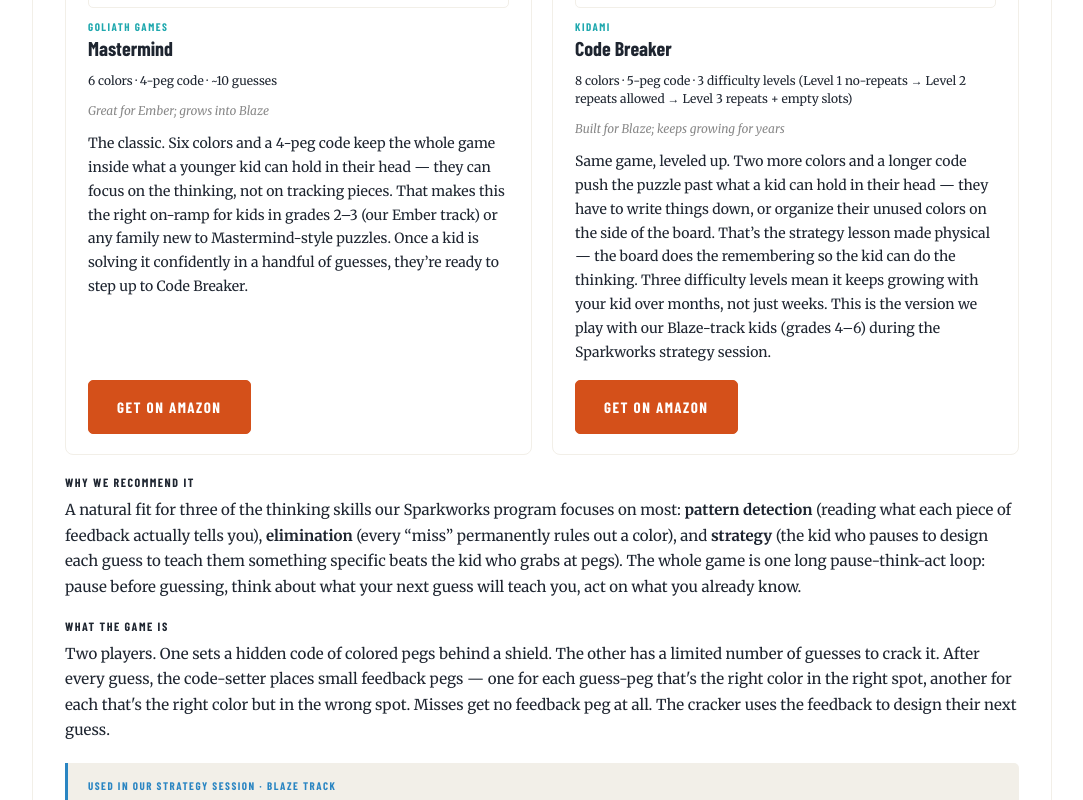
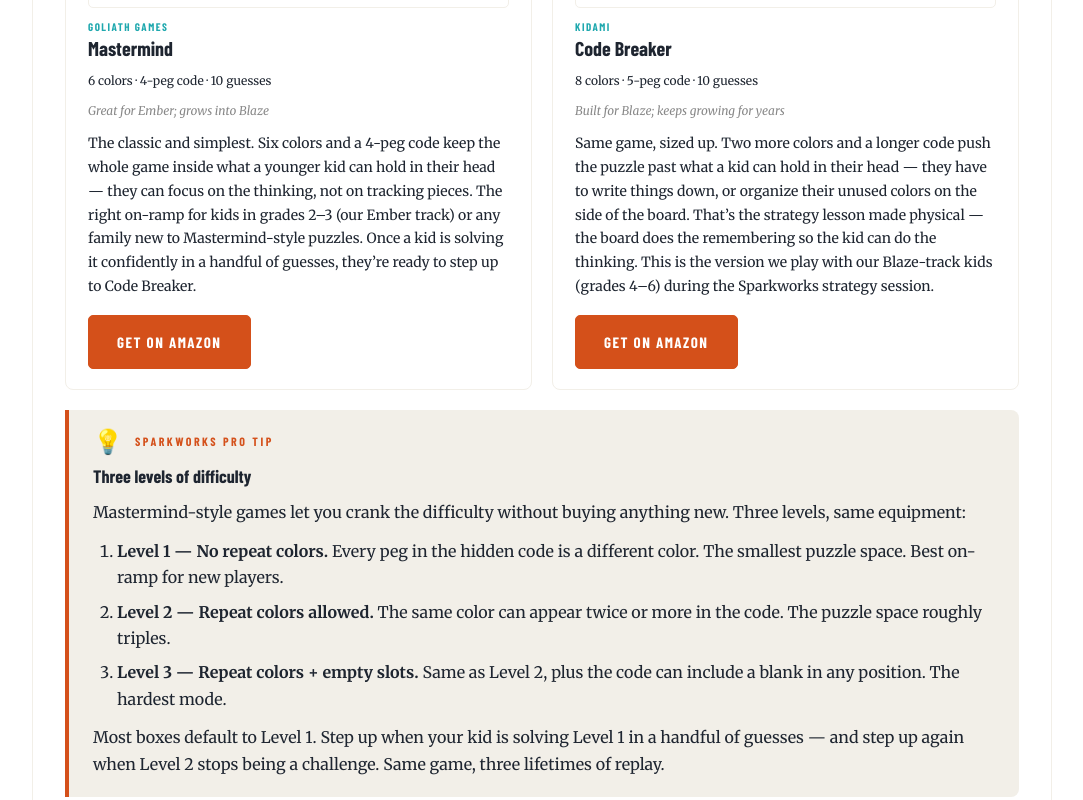
Before and after one commit to micbowers/sparkworks, a Next.js app: page /practice in a window 1280 px wide. Shown: the part 760-1560 px from the top of the page, without its empty margins (98-1181 px from the left). Built offline with nearby package versions, Linux system fonts and the light colour scheme; a web font is replaced by a local one.

Commit message:
PCr endorsement v2: simplify specs, voice pass, add reusable ProTip component for family-level Sparkworks Pro Tip callouts

```diff
--- /dev/null
+++ b/app/components/ProTip.jsx
@@ -0,0 +1,54 @@
+/**
+ * Sparkworks Pro Tip — reusable callout for endorsement family-level tips.
+ * Spec from SPARKWORKS_ENDORSEMENTS.md (PCr-owned pattern, established 2026-05-27 with the
+ * Mastermind/Code Breaker entry): Ember Orange accent, lightbulb icon, slightly larger than body.
+ *
+ * Use at family-level only — not per-version. The body text usually generalizes to the whole game
+ * family (e.g., "Mastermind-style games let you crank the difficulty without buying anything new"),
+ * so the same Pro Tip applies to every version listed.
+ *
+ * Ember rationing note: this callout uses Ember as a "place." Track against the 2–3 per-page
+ * budget when adding more Pro Tips or other Ember surfaces to the same page.
+ */
+export function ProTip({ title, children }) {
+  return (
+    <aside
+      style={{
+        background: "var(--sw-bone)",
+        borderLeft: "4px solid var(--sw-ember)",
+        borderRadius: "0 var(--sw-radius-md) var(--sw-radius-md) 0",
+        padding: "20px 24px",
+        display: "flex",
+        flexDirection: "column",
+        gap: 12,
+      }}
+    >
+      <div style={{ display: "flex", alignItems: "center", gap: 12 }}>
+        <span aria-hidden="true" style={{ fontSize: "1.5rem", lineHeight: 1 }}>
+          💡
+        </span>
+        <div
+          className="ts-eyebrow"
+          style={{ color: "var(--sw-ember)", fontSize: "0.75rem", margin: 0 }}
+        >
+          Sparkworks Pro Tip
+        </div>
+      </div>
+      {title && (
+        <h4 className="ts-h2" style={{ fontSize: "1.125rem", margin: 0 }}>
+          {title}
+        </h4>
+      )}
+      <div
+        style={{
+          fontFamily: "var(--sw-body)",
+          fontSize: "1rem",
+          lineHeight: 1.65,
+          color: "var(--sw-steel)",
+        }}
+      >
+        {children}
+      </div>
+    </aside>
+  );
+}
--- a/app/practice/page.js
+++ b/app/practice/page.js
@@ -2,6 +2,7 @@
 import { Hero } from "../components/Hero";
 import { Footer } from "../components/Footer";
 import { SubscribeForm } from "../components/SubscribeForm";
+import { ProTip } from "../components/ProTip";
 
 export const metadata = {
   title: "Practice at home · Sparkworks",
@@ -28,25 +29,50 @@
     ),
     whereWeUseIt:
       "During the strategy session of our 8-session Sparkworks program, with kids on our Blaze track (grades 4–6). The smaller version below plays just as well at home with younger kids on our Ember track (grades 2–3).",
+    proTip: {
+      title: "Three levels of difficulty",
+      body: (
+        <>
+          <p style={{ margin: 0 }}>
+            Mastermind-style games let you crank the difficulty without buying anything new. Three levels, same equipment:
+          </p>
+          <ol style={{ margin: "12px 0", paddingLeft: "1.5rem" }}>
+            <li style={{ marginBottom: 8 }}>
+              <strong>Level 1 — No repeat colors.</strong> Every peg in the hidden code is a different color. The smallest puzzle space. Best on-ramp for new players.
+            </li>
+            <li style={{ marginBottom: 8 }}>
+              <strong>Level 2 — Repeat colors allowed.</strong> The same color can appear twice or more in the code. The puzzle space roughly triples.
+            </li>
+            <li>
+              <strong>Level 3 — Repeat colors + empty slots.</strong> Same as Level 2, plus the code can include a blank in any position. The hardest mode.
+            </li>
+          </ol>
+          <p style={{ margin: 0 }}>
+            Most boxes default to Level 1. Step up when your kid is solving Level 1 in a handful of guesses — and step up again when Level 2 stops being a challenge. Same game, three lifetimes of replay.
+          </p>
+        </>
+      ),
+    },
     versions: [
       {
+        // Endorsements doc pulled 2026-05-27 (PCr voice + accessibility pass; "3 difficulty levels" moved to family-level Pro Tip).
         name: "Mastermind",
         manufacturer: "Goliath Games",
-        specs: "6 colors · 4-peg code · ~10 guesses",
+        specs: "6 colors · 4-peg code · 10 guesses",
         fitHint: "Great for Ember; grows into Blaze",
         image: "/practice/mastermind-goliath.jpg",
         why:
-          "The classic. Six colors and a 4-peg code keep the whole game inside what a younger kid can hold in their head — they can focus on the thinking, not on tracking pieces. That makes this the right on-ramp for kids in grades 2–3 (our Ember track) or any family new to Mastermind-style puzzles. Once a kid is solving it confidently in a handful of guesses, they’re ready to step up to Code Breaker.",
+          "The classic and simplest. Six colors and a 4-peg code keep the whole game inside what a younger kid can hold in their head — they can focus on the thinking, not on tracking pieces. The right on-ramp for kids in grades 2–3 (our Ember track) or any family new to Mastermind-style puzzles. Once a kid is solving it confidently in a handful of guesses, they’re ready to step up to Code Breaker.",
         href: "https://amzn.to/4fQkfO2",
       },
       {
         name: "Code Breaker",
         manufacturer: "KIDAMI",
-        specs: "8 colors · 5-peg code · 3 difficulty levels (Level 1 no-repeats → Level 2 repeats allowed → Level 3 repeats + empty slots)",
+        specs: "8 colors · 5-peg code · 10 guesses",
         fitHint: "Built for Blaze; keeps growing for years",
         image: "/practice/code-breaker-kidami.jpg",
         why:
-          "Same game, leveled up. Two more colors and a longer code push the puzzle past what a kid can hold in their head — they have to write things down, or organize their unused colors on the side of the board. That’s the strategy lesson made physical — the board does the remembering so the kid can do the thinking. Three difficulty levels mean it keeps growing with your kid over months, not just weeks. This is the version we play with our Blaze-track kids (grades 4–6) during the Sparkworks strategy session.",
+          "Same game, sized up. Two more colors and a longer code push the puzzle past what a kid can hold in their head — they have to write things down, or organize their unused colors on the side of the board. That’s the strategy lesson made physical — the board does the remembering so the kid can do the thinking. This is the version we play with our Blaze-track kids (grades 4–6) during the Sparkworks strategy session.",
         href: "https://amzn.to/4dINIH5",
       },
     ],
@@ -176,6 +202,10 @@
         </div>
       </div>
 
+      {family.proTip && (
+        <ProTip title={family.proTip.title}>{family.proTip.body}</ProTip>
+      )}
+
       <div>
         <div className="ts-label" style={{ fontSize: "0.75rem", color: "var(--sw-steel)", marginBottom: 6 }}>
           Why we recommend it
```
